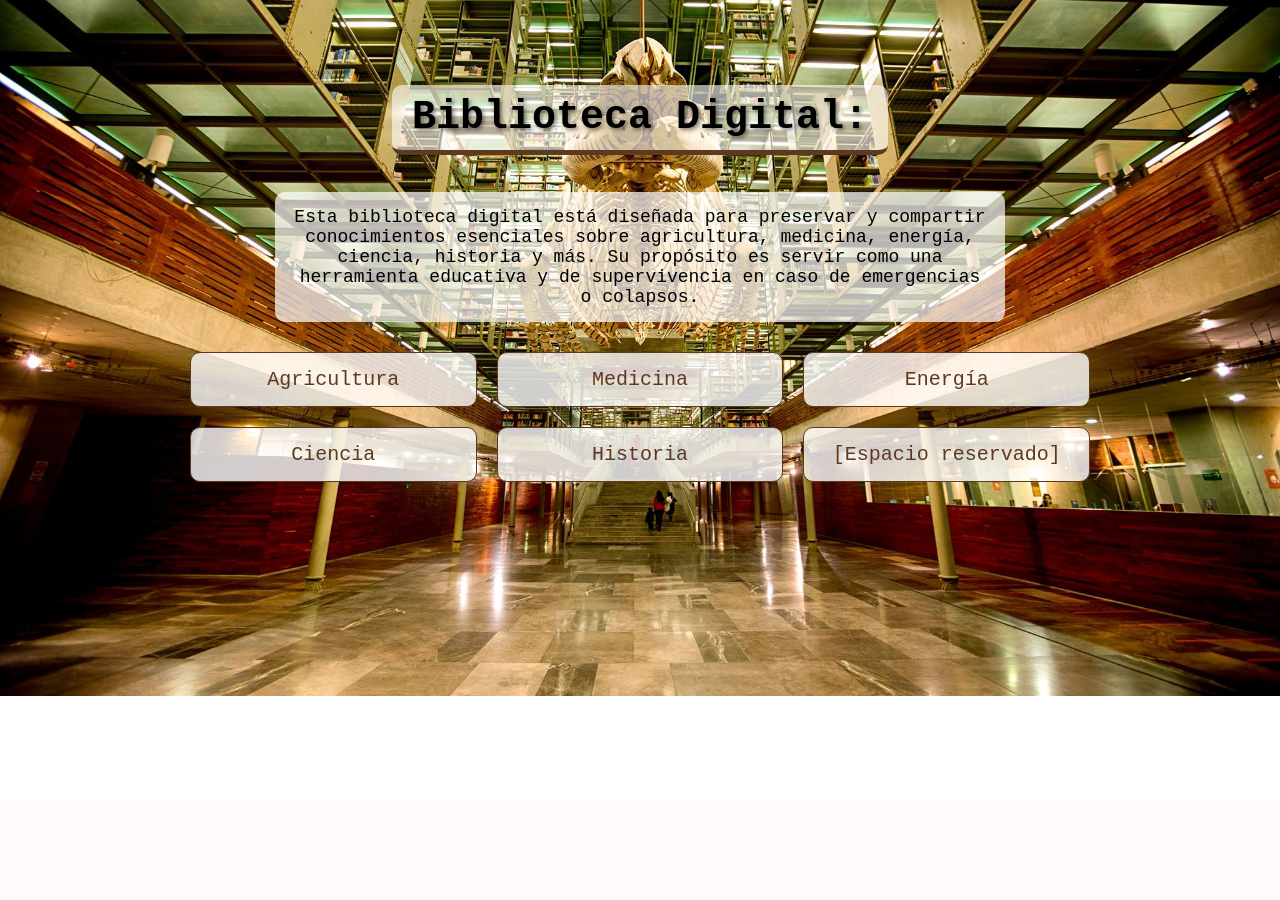
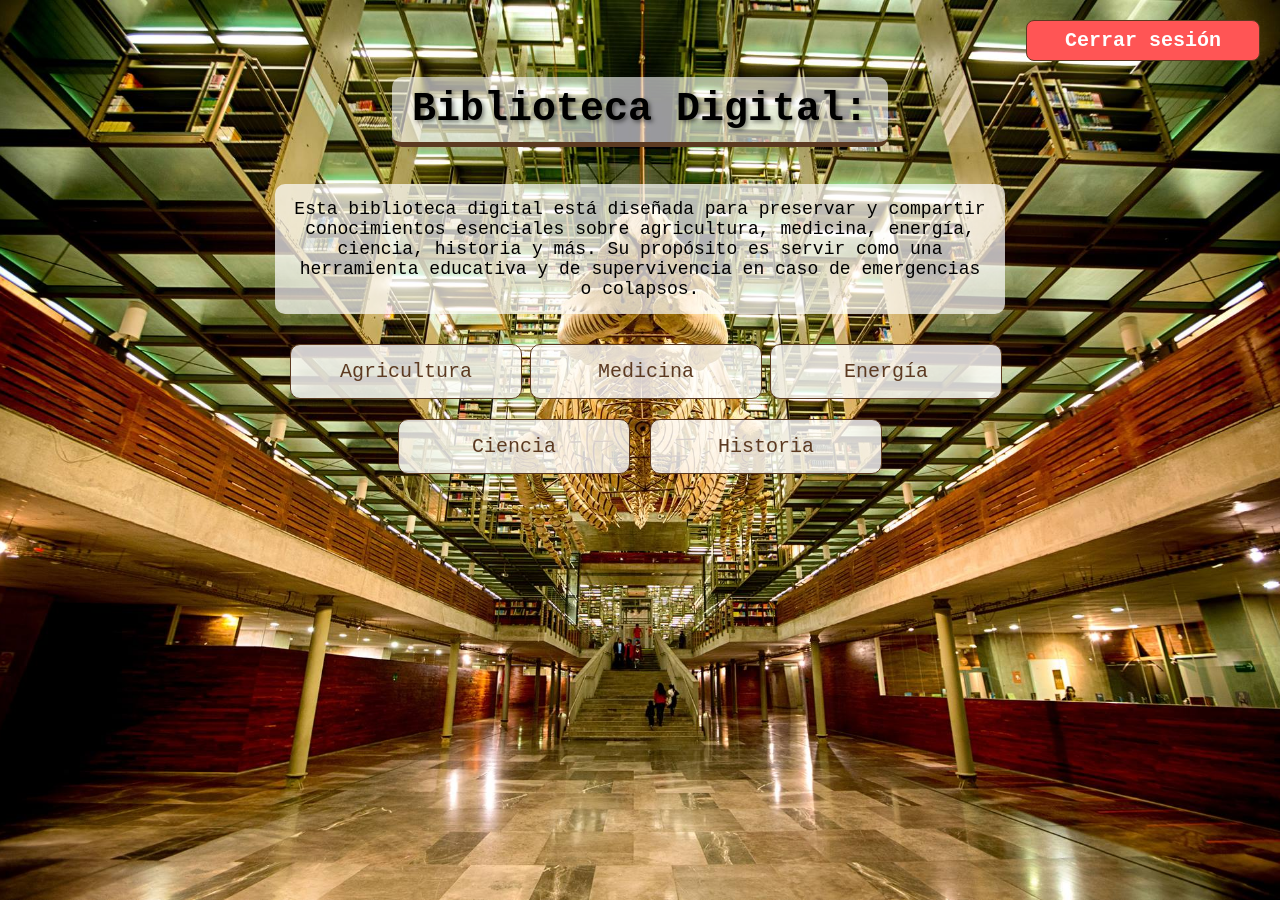
Before and after one commit to AlonKitsune/Arca, a Flask app: page /arca in a window 1280 px wide. Before the commit the page ends 696 px from the top, so only its background shows below. Run offline with Flask 3, Linux system fonts and the light colour scheme; the visitor is signed in with stand-in values (Sample User, id 1).

Commit message:
Update Arca.html

```diff
--- a/templates/Arca.html
+++ b/templates/Arca.html
@@ -1,25 +1,27 @@
 <!-- Hecho por Diego Aaron Ortiz Loperena :D -->
+
 <!-- y Gutiérrez Villalobos José Alfredo -->
 
 <!DOCTYPE html>
+
 <html lang="es">
 <head>
 <link rel="icon" href="{{ url_for('static', filename='img/icono.png') }}" type="image">
 <meta charset="UTF-8">
 <title>Arca del conocimiento</title>
 <style>
-    body {
-      background: url('static/img/biblioteca.jpeg');
-      background-repeat: no-repeat;
+body{
+background: url('static/img/biblioteca.jpeg');background-repeat: no-repeat;
 background-position: center center;
 background-size: cover;
 font-family: 'Courier New', monospace;
 color: #000000;
 text-align: center;
 padding: 50px;
+min-height: 100vh;
+margin: 0;
 }
-
-    h1 {
+h1{
 font-size: 40px;
 border-bottom: 5px solid #5c3a21;
 padding-bottom: 10px;
@@ -29,8 +31,7 @@
 border-radius: 10px;
 text-shadow: 2px 2px 4px rgba(0, 0, 0, 0.5);
 }
-
-    .descripcion {
+.descripcion{
 margin: 10px auto 30px;
 max-width: 700px;
 background: rgba(255, 255, 255, 0.7);
@@ -38,16 +39,26 @@
 border-radius: 10px;
 font-size: 18px;
 }
-
-    .grid {
+.grid-container{
+max-width: 700px;
+margin: 0 auto;
+display: flex;
+flex-direction: column;
+gap: 20px;
+}
+.grid-fila-1{
 display: grid;
 grid-template-columns: repeat(3, 1fr);
 gap: 20px;
-      max-width: 900px;
-      margin: 0 auto;
+width: 100%;
 }
-
-    a {
+.grid-fila-2{
+display: flex;
+justify-content: center;
+gap: 20px;
+width: 100%;
+}
+a{
 text-decoration: none;
 color: #5c3a21;
 font-size: 20px;
@@ -56,14 +67,34 @@
 border-radius: 10px;
 background: rgba(255,255,255,0.8);
 display: block;
+width: 100%;
+max-width: 200px;
+text-align: center;
+transition: background 0.2s;
 }
-
-    a:hover {
+a:hover{
 background: #f4e2d0;
+}
+.logout{
+position: absolute;
+top: 20px;
+right: 20px;
+padding: 8px 16px;
+background-color: #ff5555;
+color: white;
+border-radius: 8px;
+text-decoration: none;
+font-weight: bold;
+z-index: 10;
+}
+.logout:hover{
+background-color: #e03e3e;
 }
 </style>
 </head>
 <body>
+<a href="{{ url_for('logout') }}" class="logout">Cerrar sesión</a>
+
 <div class="encabezado">
 <h1>Biblioteca Digital:</h1>
 
@@ -71,13 +102,19 @@
 Esta biblioteca digital está diseñada para preservar y compartir conocimientos esenciales sobre agricultura, medicina, energía, ciencia, historia y más. Su propósito es servir como una herramienta educativa y de supervivencia en caso de emergencias o colapsos.
 </div>
 
-<div class="grid">
+<div class="grid-container">
+
+<div class="grid-fila-1">
 <a href="{{ url_for('categoria', nombre_categoria='Agricultura') }}">Agricultura</a>
 <a href="{{ url_for('categoria', nombre_categoria='Medicina') }}">Medicina</a>
 <a href="{{ url_for('categoria', nombre_categoria='Energia') }}">Energía</a>
+</div>
+
+<div class="grid-fila-2">
 <a href="{{ url_for('categoria', nombre_categoria='Ciencia') }}">Ciencia</a>
 <a href="{{ url_for('categoria', nombre_categoria='Historia') }}">Historia</a>
-  <a href="#">[Espacio reservado]</a>
+</div>
+
 </div>
 </div>
 </body>
```
Lines whose indentation alone changed are shown as unchanged.
